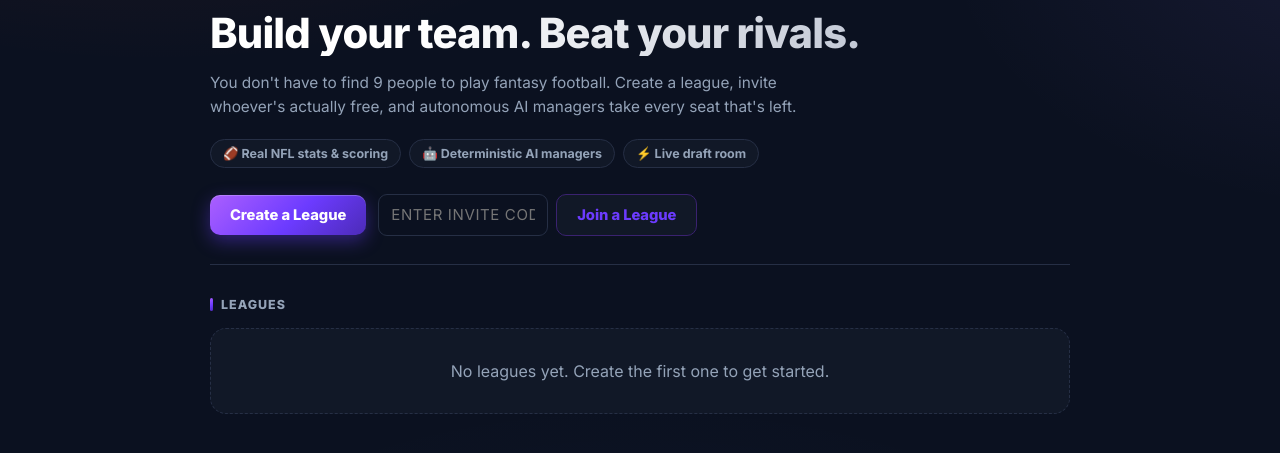
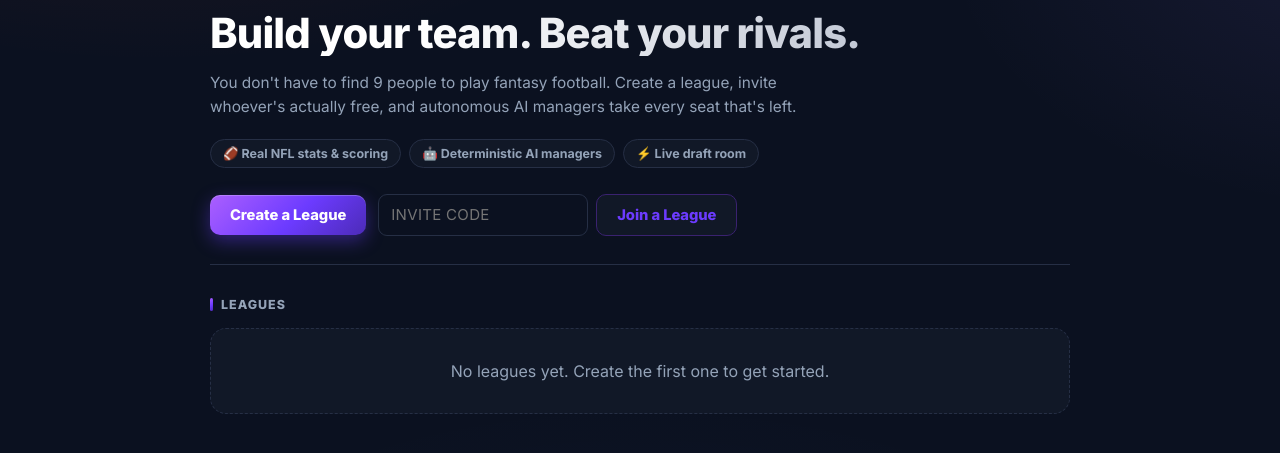
Before and after one commit to cmohalloran11-cell/rivyl, a Flask app: page / in a window 1280 px wide. Shown: the part 161-614 px from the top of the page. Run offline with Flask 3, Linux system fonts and the light colour scheme; data that the repository does not hold is empty; some libraries are stand-ins or nearby versions.

Commit message:
Fix invite-code input clipping its own placeholder text

```diff
--- a/static/style.css
+++ b/static/style.css
@@ -284,9 +284,9 @@ button, .btn, .btn-small, input, select {
 .hero-actions { display: flex; flex-wrap: wrap; align-items: center; gap: 12px; }
 .join-code-form { display: flex; gap: 8px; }
 .join-code-form input {
-  width: 170px;
+  width: 210px;
   text-transform: uppercase;
-  letter-spacing: 0.04em;
+  letter-spacing: 0.02em;
 }
 @media (max-width: 480px) {
   .hero-actions { flex-direction: column; align-items: stretch; }
--- a/templates/index.html
+++ b/templates/index.html
@@ -17,7 +17,7 @@
     <div class="hero-actions">
       <a class="btn" href="{{ url_for('new_league') }}">Create a League</a>
       <form class="join-code-form" method="get" action="{{ url_for('join_by_code') }}">
-        <input type="text" name="code" placeholder="Enter invite code" maxlength="12" autocapitalize="characters">
+        <input type="text" name="code" placeholder="Invite code" maxlength="12" autocapitalize="characters">
         <button class="btn btn-secondary" type="submit">Join a League</button>
       </form>
     </div>
```
